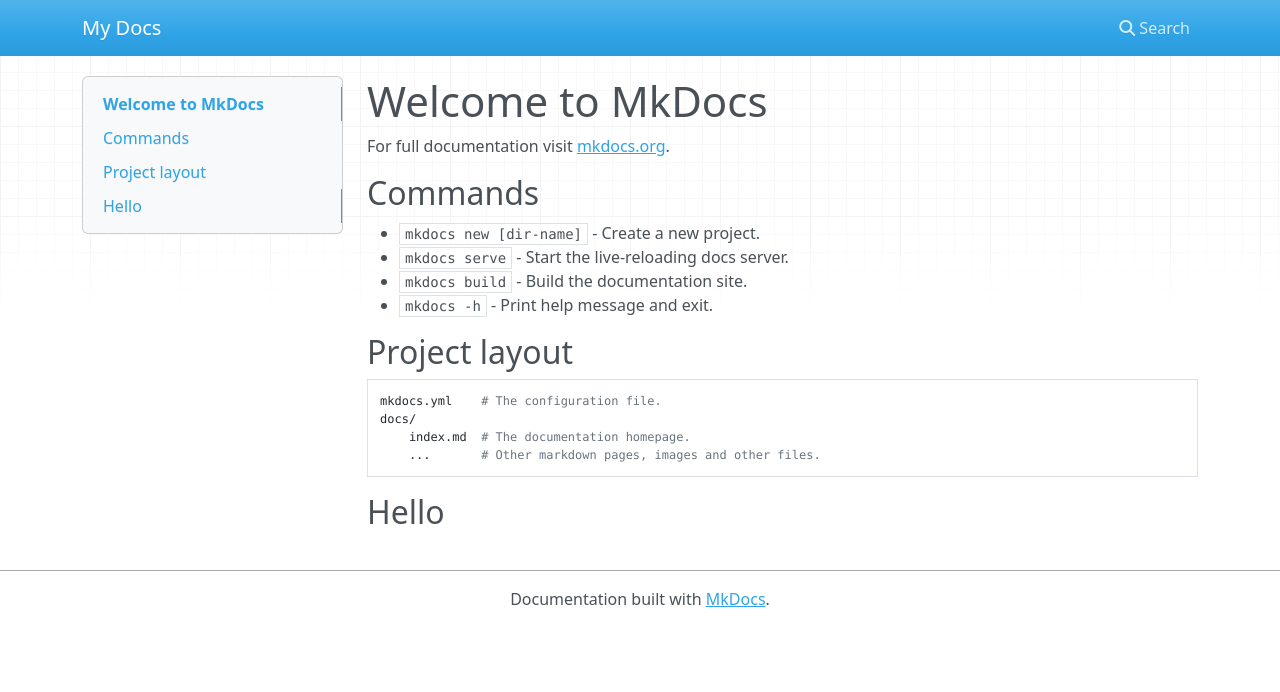
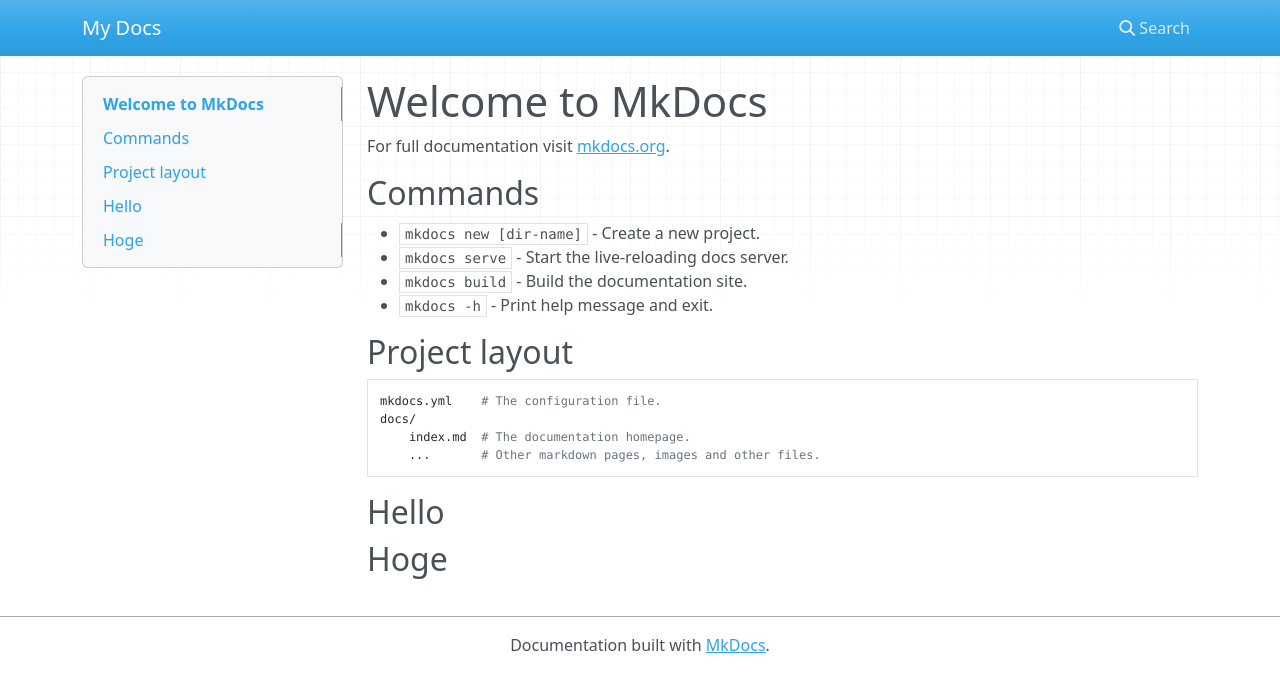
Before and after one commit to binaryta/readthedocs, an MkDocs documentation site: the page built from docs/index.md, in a window 1280 px wide. Shown: the top 692 px of the page. Built offline with MkDocs 1.6.1, drawn with Linux system fonts in a browser that asks for light colours; nearby versions of some CDN libraries.

Commit message:
add text

```diff
--- a/docs/index.md
+++ b/docs/index.md
@@ -17,3 +17,5 @@ For full documentation visit [mkdocs.org](https://www.mkdocs.org).
         ...       # Other markdown pages, images and other files.
 
 ## Hello
+
+## Hoge
```
